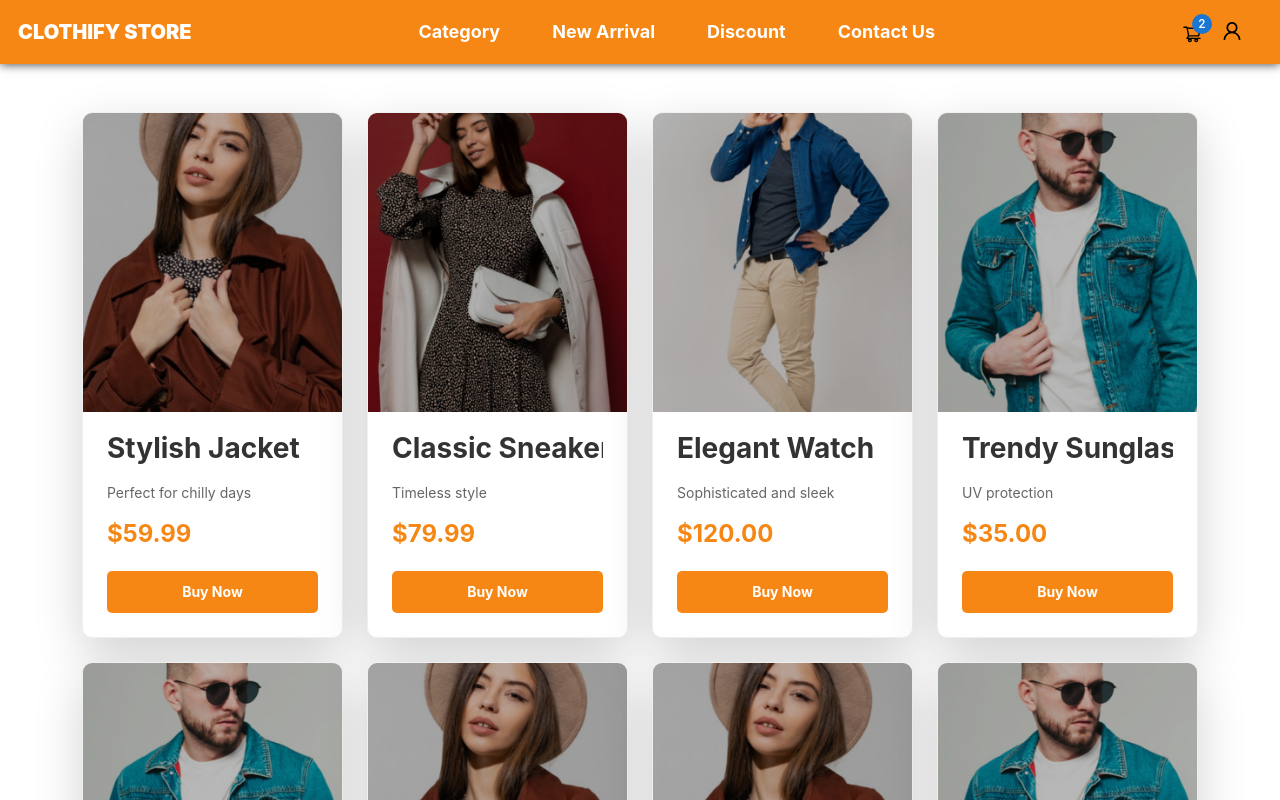
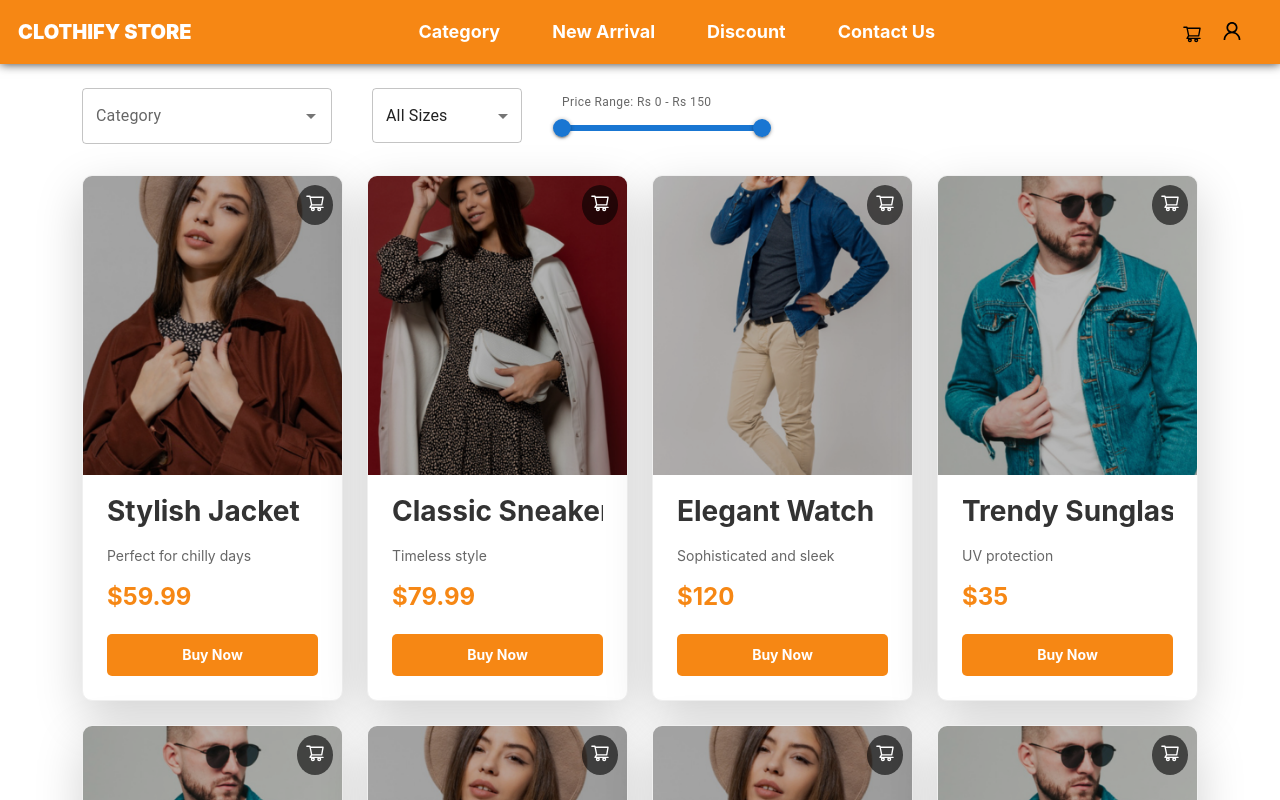
Before and after one commit to SupunBHerath/Clothify_web_frontend, a React (Vite) app: page / in a window 1280 px wide. Shown: the top 800 px of the page. Built offline with nearby package versions, Linux system fonts and the light colour scheme.

Commit message:
redux add

```diff
--- a/package.json
+++ b/package.json
@@ -27,7 +27,9 @@
     "react": "^18.3.1",
     "react-bootstrap": "^2.10.5",
     "react-dom": "^18.3.1",
+    "react-redux": "^9.1.2",
     "react-router-dom": "^6.27.0",
+    "redux": "^5.0.1",
     "tailwind-merge": "^2.5.4"
   },
   "devDependencies": {
--- a/src/Component/Card/ItemCard.jsx
+++ b/src/Component/Card/ItemCard.jsx
@@ -1,9 +1,10 @@
 import React from "react";
 import { Card } from "antd";
+import { ShoppingCartOutlined } from "@ant-design/icons"; // Importing Ant Design shopping cart icon
 
 const { Meta } = Card;
 
-const ItemCard = ({ img, name , description , price }) => (
+const ItemCard = ({ img, name, description, price }) => (
   <Card
     hoverable
     className="shadow-lg"
@@ -22,6 +23,7 @@ const ItemCard = ({ img, name , description , price }) => (
     cover={
       <div
         style={{
+          position: "relative",
           overflow: "hidden",
           width: "100%",
           height: "300px",
@@ -38,6 +40,29 @@ const ItemCard = ({ img, name , description , price }) => (
             cursor: "pointer",
           }}
         />
+        <div
+          style={{
+            position: "absolute",
+            top: "10px",
+            right: "10px",
+            backgroundColor: "rgba(0, 0, 0, 0.6)",
+            borderRadius: "50%",
+            padding: "8px",
+            cursor: "pointer",
+            transition: "background-color 0.3s ease",
+          }}
+          onMouseEnter={(e) => {
+            e.currentTarget.style.backgroundColor = "#F68714";
+          }}
+          onMouseLeave={(e) => {
+            e.currentTarget.style.backgroundColor = "rgba(0, 0, 0, 0.6)";
+          }}
+          onClick={() => {
+            console.log({ name, description, price });
+          }}
+        >
+          <ShoppingCartOutlined style={{ color: "white", fontSize: "20px" }} />
+        </div>
       </div>
     }
   >
--- a/src/Component/CategoryPageComponet/CategorySession1.jsx
+++ b/src/Component/CategoryPageComponet/CategorySession1.jsx
@@ -1,4 +1,5 @@
-import React from "react";
+import React, { useState } from "react";
+import { Autocomplete, TextField, Select, MenuItem, Slider, Box, Typography } from "@mui/material";
 import CategoryCard from "../Card/Category";
 import a1 from "../../assets/Landing/NewArrivals/1.png";
 import a2 from "../../assets/Landing/NewArrivals/2.png";
@@ -7,82 +8,109 @@ import a4 from "../../assets/Landing/NewArrivals/4.png";
 import ItemCard from "../Card/ItemCard";
 
 const Category = [
-  {
-    id: 1,
-    img: a1,
-    name: "Stylish Jacket",
-    description: "Perfect for chilly days",
-    price: "$59.99",
+  { id: 1, img: a1, name: "Stylish Jacket", description: "Perfect for chilly days", price: 59.99, size: "M" },
+  { id: 2, img: a2, name: "Classic Sneakers", description: "Timeless style", price: 79.99, size: "L" },
+  { id: 3, img: a3, name: "Elegant Watch", description: "Sophisticated and sleek", price: 120.00, size: "S" },
+  { id: 4, img: a4, name: "Trendy Sunglasses", description: "UV protection", price: 35.00, size: "XS" },
+  { id: 5, img: a4, name: "Casual T-shirt", description: "Comfy and stylish", price: 25.00, size: "XL" },
+  { id: 6, img: a1, name: "Chic Handbag", description: "Elegant and practical", price: 95.00, size: "M" },
+  { id: 7, img: a1, name: "Sporty Cap", description: "Stay cool", price: 15.00, size: "XS" },
+  { id: 8, img: a4, name: "Leather Wallet", description: "Premium quality", price: 45.00, size: "L" },
+];
+
+const sizeOptions = ["XS", "S", "M", "L", "XL", "XXL"];
+const categoryOptions = [...new Set(Category.map((item) => item.name))];
+
+export default function CategorySession1() {
+  const [selectedCategory, setSelectedCategory] = useState(null);
+  const [selectedSize, setSelectedSize] = useState("");
+  const [priceRange, setPriceRange] = useState([0, 150]);
+
+  const handlePriceChange = (event, newValue) => setPriceRange(newValue);
+
+  const filteredItems = Category.filter(
+    (item) =>
+      (!selectedCategory || item.name === selectedCategory) &&
+      (!selectedSize || item.size === selectedSize) &&
+      item.price >= priceRange[0] &&
+      item.price <= priceRange[1]
+  );
+
+  return (
+    <div className="mt-0 p-0">
+      <div className="container mt-4">
+        <Box sx={{ display: "flex", gap: 5, mb: 4 }}>
+          <Autocomplete
+            sx={{ width: 250,height:55 }}
+            options={categoryOptions}
+            value={selectedCategory}
+            onChange={(event, newValue) => setSelectedCategory(newValue)}
+            renderInput={(params) => <TextField {...params} label="Category" variant="outlined" />}
+          />
+
+          <Select
+            sx={{ width: 150,height:55 }}
+            value={selectedSize}
+            onChange={(e) => setSelectedSize(e.target.value)}
+            displayEmpty
+            variant="outlined"
+          >
+            <MenuItem value="">All Sizes</MenuItem>
+            {sizeOptions.map((size) => (
+              <MenuItem key={size} value={size}>{size}</MenuItem>
+            ))}
+          </Select>
+
+          <Box sx={{ width: 200 ,height:55}}>
+            <Typography variant="caption" color="textSecondary">
+              Price Range: Rs {priceRange[0]} - Rs {priceRange[1]}
+            </Typography>
+            <Slider
+              value={priceRange}
+              onChange={handlePriceChange}
+              valueLabelDisplay="auto"
+              min={0}
+              max={150}
+              sx={{
+                '& .MuiSlider-thumb': {
+                  backgroundColor: '#1976d2',
+                  width: 18,
+                  height: 18,
+                  boxShadow: '0px 0px 4px rgba(0, 0, 0, 0.2)',
+                  '&:hover': {
+                    boxShadow: '0px 0px 8px rgba(25, 118, 210, 0.8)',
                   },
-  {
-    id: 2,
-    img: a2,
-    name: "Classic Sneakers",
-    description: "Timeless style",
-    price: "$79.99",
                 },
-  {
-    id: 3,
-    img: a3,
-    name: "Elegant Watch",
-    description: "Sophisticated and sleek",
-    price: "$120.00",
+                '& .MuiSlider-track': {
+                  backgroundColor: '#1976d2',
+                  height: 6,
                 },
-  {
-    id: 4,
-    img: a4,
-    name: "Trendy Sunglasses",
-    description: "UV protection",
-    price: "$35.00",
+                '& .MuiSlider-rail': {
+                  opacity: 0.4,
+                  backgroundColor: '#b0bec5',
+                  height: 6,
                 },
-  {
-    id: 5,
-    img: a4,
-    name: "Casual T-shirt",
-    description: "Comfy and stylish",
-    price: "$25.00",
-  },
-  {
-    id: 6,
-    img: a1,
-    name: "Chic Handbag",
-    description: "Elegant and practical",
-    price: "$95.00",
-  },
-  {
-    id: 7,
-    img: a1,
-    name: "Sporty Cap",
-    description: "Stay cool",
-    price: "$15.00",
-  },
-  {
-    id: 8,
-    img: a4,
-    name: "Leather Wallet",
-    description: "Premium quality",
-    price: "$45.00",
-  },
-];
-export default function CategorySession1() {
-  return (
-    <div className="container">
-      <div className=" row">
-        {Category.map((item) => (
+              }}
+            />
+          </Box>
+        </Box>
+
+        <div className="row">
+          {filteredItems.map((item) => (
             <div
               key={item.id}
               className="col-12 col-sm-6 col-md-4 col-lg-3 d-flex justify-content-center mb-4"
             >
               <ItemCard
-              key={item.id}
                 img={item.img}
                 name={item.name}
                 description={item.description}
-              price={item.price}
+                price={`$${item.price}`}
               />
             </div>
           ))}
         </div>
       </div>
+    </div>
   );
 }
--- a/src/Component/NaviBar/NavBar.jsx
+++ b/src/Component/NaviBar/NavBar.jsx
@@ -11,7 +11,6 @@ const NavBar = () => {
   const [visible, setVisible] = useState(false);
   const [isMobile, setIsMobile] = useState(false);
 
-  // Update `isMobile` state based on screen width
   const handleResize = () => {
     setIsMobile(window.innerWidth < 768);
   };
--- a/src/Component/NaviBar/SecoundNavBar.jsx
+++ b/src/Component/NaviBar/SecoundNavBar.jsx
@@ -49,7 +49,7 @@ const SecoundNavBar = () => {
 
   return (
     <Layout>
-      <Header style={{ background: '#ffff', display: 'flex', justifyContent: 'center' }}>
+      <Header style={{ background: '#ffff', display: 'flex', justifyContent: 'start' }}>
         <Menu mode="horizontal" style={{ display: 'flex', justifyContent: 'center' }}>
           {categories.map(category => (
             <Dropdown
--- a/src/Component/ShopingCradDrawer/ShopingCardDrawer.jsx
+++ b/src/Component/ShopingCradDrawer/ShopingCardDrawer.jsx
@@ -10,35 +10,18 @@ import CardMedia from "@mui/material/CardMedia";
 import { TextField } from "@mui/material";
 import { styled } from "@mui/material/styles";
 import { ShoppingCartOutlined } from "@ant-design/icons";
-import Badge from "@mui/material/Badge"; // Import Badge
+import Badge from "@mui/material/Badge";
+import ItemCard from "../Card/ItemCard";
 
-// Styled component for item container
 const ItemContainer = styled(Box)(({ theme }) => ({
   display: "flex",
   alignItems: "center",
-  marginBottom: theme.spacing(2), // Space between rows
+  marginBottom: theme.spacing(2),
 }));
 
 export default function ShoppingCardDrawer() {
   const [open, setOpen] = React.useState(false);
-
-  // Sample item data
-  const [items, setItems] = React.useState([
-    {
-      id: 1,
-      name: "Item 1 gjjgkjgjkgk",
-      qty: 1,
-      price: 10.0,
-      img: "https://via.placeholder.com/150",
-    },
-    {
-      id: 2,
-      name: "Item 2",
-      qty: 2,
-      price: 20.0,
-      img: "https://via.placeholder.com/150",
-    },
-  ]);
+  const [items, setItems] = React.useState([]);
 
   const toggleDrawer = (newOpen) => () => {
     setOpen(newOpen);
@@ -50,16 +33,24 @@ export default function ShoppingCardDrawer() {
     setItems(newItems);
   };
 
-  // Calculate total quantity of items
+  const addItemToCart = (newItem) => {
+    setItems((prevItems) => {
+      const existingItemIndex = prevItems.findIndex(
+        (item) => item.name === newItem.name
+      );
+      if (existingItemIndex >= 0) {
+        const updatedItems = [...prevItems];
+        updatedItems[existingItemIndex].qty += 1;
+        return updatedItems;
+      }
+      return [...prevItems, { ...newItem, qty: 1 }];
+    });
+  };
+
   const totalQty = items.reduce((acc, item) => acc + item.qty, 0);
 
   const ItemList = (
-    <Box
-      sx={{ padding: 2 }}
-      style={{ width: "50wh" }}
-      role="presentation"
-      onClick={(event) => event.stopPropagation()}
-    >
+    <Box sx={{ padding: 2 }} style={{ width: "50wh" }} role="presentation">
       <IconButton
         onClick={toggleDrawer(false)}
         sx={{ position: "absolute", top: 10, right: 10 }}
@@ -71,7 +62,7 @@ export default function ShoppingCardDrawer() {
       </Typography>
       <Divider />
       {items.map((item, index) => (
-        <ItemContainer key={item.id}>
+        <ItemContainer key={index}>
           <CardMedia
             component="img"
             image={item.img}
@@ -81,7 +72,7 @@ export default function ShoppingCardDrawer() {
           <Box sx={{ flexGrow: 1 }}>
             <Typography variant="body1">{item.name}</Typography>
             <Typography variant="body2">
-              Price: ${(item.price * item.qty).toFixed(2)} {/* Fixed toFixed */}
+              Price: ${(item.price * item.qty).toFixed(2)}
             </Typography>
           </Box>
           <Box display="flex" alignItems="center">
@@ -91,7 +82,7 @@ export default function ShoppingCardDrawer() {
               -
             </Button>
             <TextField
-              size="small"
+              size="medium"
               value={item.qty}
               inputProps={{ min: 1, style: { textAlign: "center" } }}
               onChange={(e) =>
@@ -110,20 +101,13 @@ export default function ShoppingCardDrawer() {
 
   return (
     <div>
-      <Badge badgeContent={items.length} color="primary"  onClick={toggleDrawer(true)}>
-        <ShoppingCartOutlined
-          onClick={toggleDrawer(true)}
-          style={{ fontSize: "20px", cursor: 'pointer' }}
-        />
+      <Badge badgeContent={totalQty} color="primary" onClick={toggleDrawer(true)}>
+        <ShoppingCartOutlined style={{ fontSize: "20px", cursor: "pointer" }} />
       </Badge>
-
-      <Drawer
-        anchor="right"
-        open={open}
-        onClose={toggleDrawer(false)}
-      >
+      <Drawer anchor="right" open={open} onClose={toggleDrawer(false)}>
         {ItemList}
       </Drawer>
+
     </div>
   );
 }
--- a/src/pages/User/CategoryPage.jsx
+++ b/src/pages/User/CategoryPage.jsx
@@ -5,7 +5,6 @@ import CategorySession1 from '../../Component/CategoryPageComponet/CategorySessi
 export default function CategoryPage() {
   return (
     <div>
-      <br /><br />
       <CategorySession1/>
     </div>
   )
```
Also changed, not shown: src/Store/ShopingCartStore.jsx (added, +25 -0 lines), src/main.jsx (+5 -4 lines), src/Component/ShopingCradDrawer/ItemList.jsx (added), 1 other file (tests, documents, lock files or other folders). Lines whose indentation alone changed are shown as unchanged.
